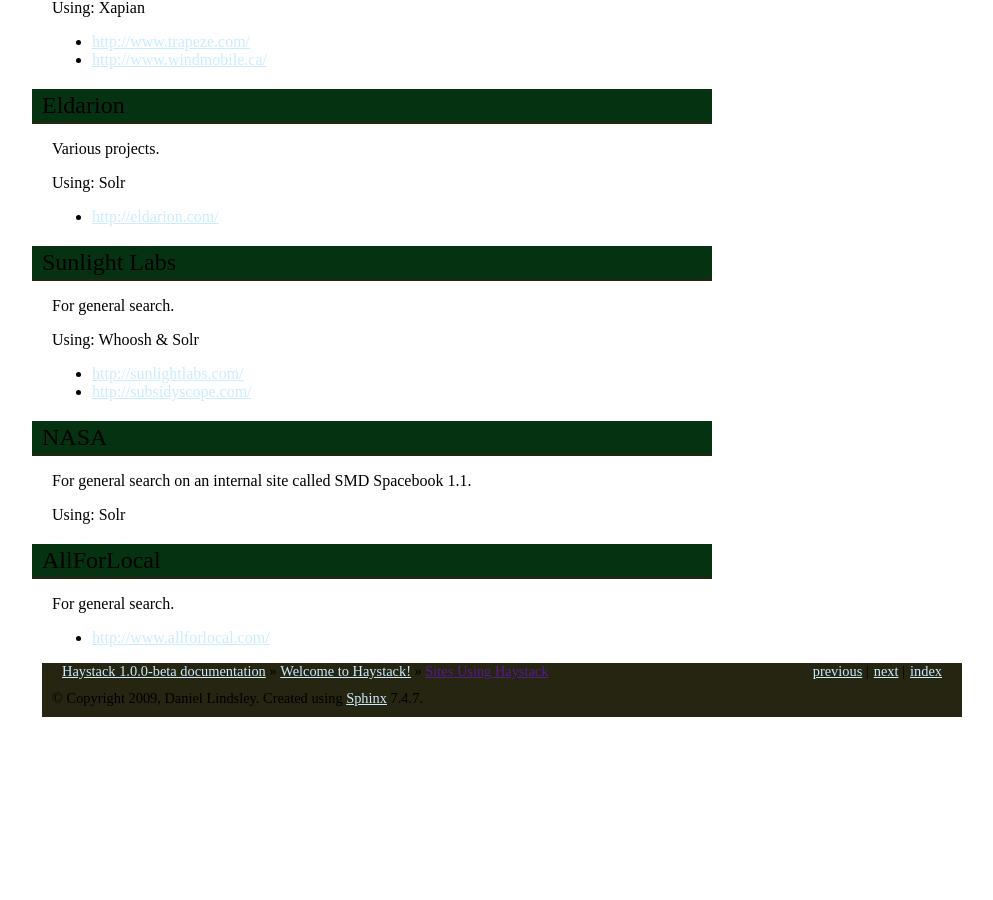
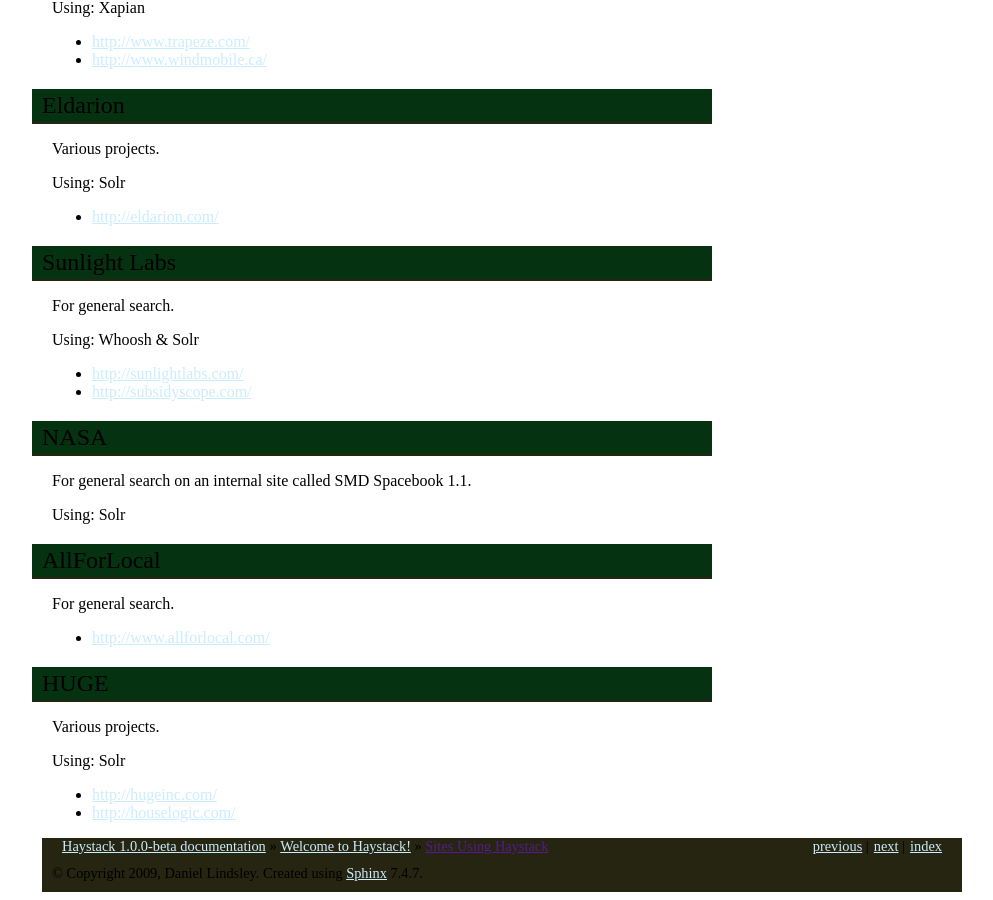
Before and after one commit to django-haystack/django-haystack, a Sphinx documentation site: the page built from docs/who_uses.rst, in a window 1280 px wide and 900 px high, scrolled down 864 px. Shown: the whole window, without its empty margins (138-1131 px from the left). Built offline with Sphinx 7.4.7, drawn with Linux system fonts in a browser that asks for light colours; a style sheet for code colours, icons or effects is not loaded; before the commit the page ends 1589 px from its top, so only the background shows below that.

Commit message:
Added HUGE to Who Uses.

```diff
--- a/docs/who_uses.rst
+++ b/docs/who_uses.rst
@@ -78,3 +78,14 @@
 For general search.
 
 * http://www.allforlocal.com/
+
+
+HUGE
+----
+
+Various projects.
+
+Using: Solr
+
+* http://hugeinc.com/
+* http://houselogic.com/
```
